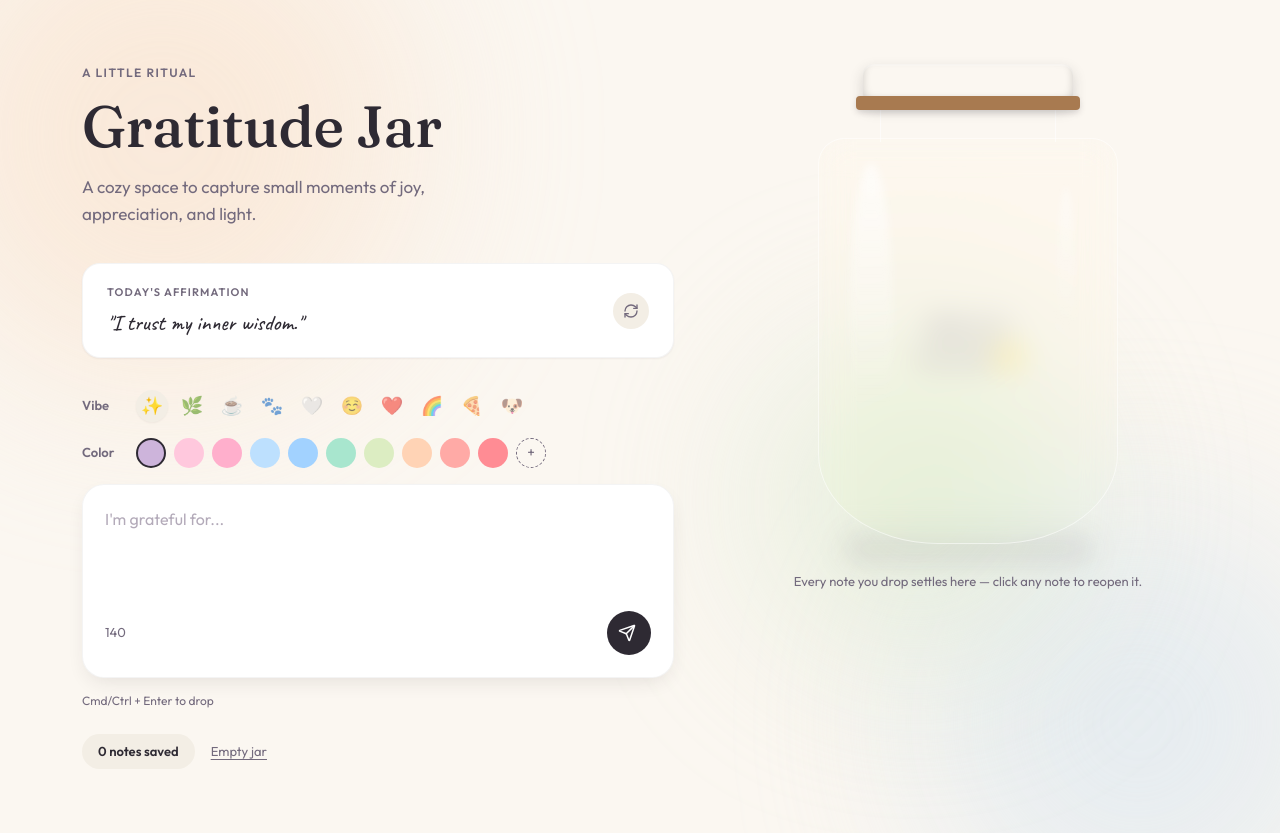
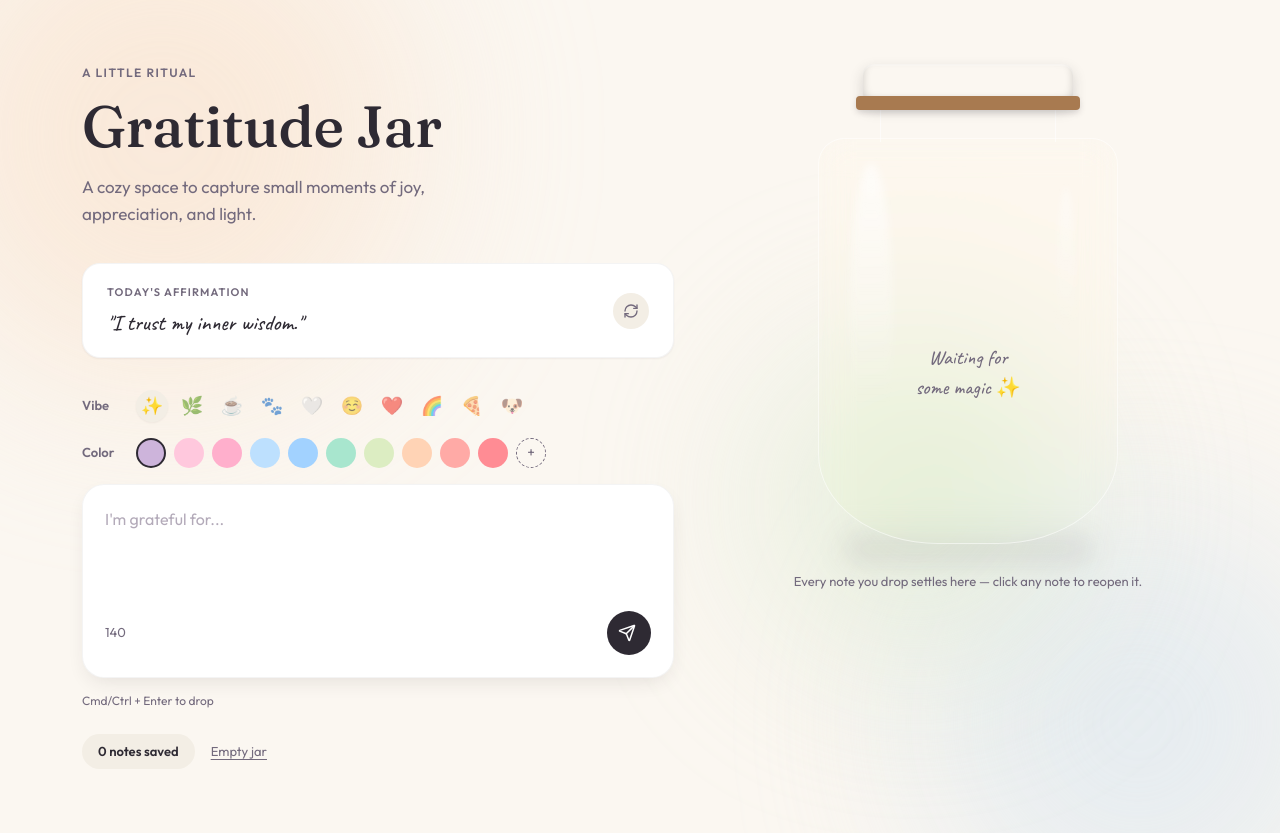
Before and after one commit to chitrakulkarni2830/gratitude-jar, a React (Vite) app: page / in a window 1280 px wide. Built offline with nearby package versions, Linux system fonts and the light colour scheme.

Commit message:
Fix: Render NoteLayer inside jar-body to restore glassmorphism correctly

```diff
--- a/src/components/Jar.jsx
+++ b/src/components/Jar.jsx
@@ -34,11 +34,12 @@ export default function Jar({ notes, isHydrated, onOpenNote }) {
         {/* Neck */}
         <div className="absolute top-[44px] left-1/2 -translate-x-1/2 w-[176px] h-[34px] z-30 bg-[linear-gradient(180deg,var(--color-glass-tint),rgba(255,255,255,0.12))] border-l border-r border-glass-highlight" />
 
-        {/* Notes Layer - rendered at z-10 so it's behind the jar glass (z-20) */}
-        <NoteLayer notes={notes} isHydrated={isHydrated} registerNoteRef={registerNoteRef} onOpenNote={onOpenNote} />
+        {/* Jar Body */}
+        <div className="absolute top-[74px] left-[20px] w-[300px] h-[406px] rounded-[26px_26px_120px_120px/26px_26px_90px_90px] bg-[linear-gradient(165deg,rgba(255,255,255,0.45)_0%,var(--color-glass-tint)_35%,rgba(255,255,255,0.18)_100%)] backdrop-blur-[16px] backdrop-saturate-150 border border-white/55 shadow-[inset_0_2px_1px_rgba(255,255,255,0.7),inset_-24px_0_40px_rgba(255,255,255,0.12),inset_0_-30px_50px_rgba(255,255,255,0.10),0_30px_50px_-12px_var(--color-glass-shadow),0_4px_14px_rgba(46,42,51,0.08)] overflow-hidden z-20 pointer-events-auto">
 
-        {/* Jar Body */}
-        <div className="absolute top-[74px] left-[20px] w-[300px] h-[406px] rounded-[26px_26px_120px_120px/26px_26px_90px_90px] bg-[linear-gradient(165deg,rgba(255,255,255,0.45)_0%,var(--color-glass-tint)_35%,rgba(255,255,255,0.18)_100%)] backdrop-blur-[16px] backdrop-saturate-150 border border-white/55 shadow-[inset_0_2px_1px_rgba(255,255,255,0.7),inset_-24px_0_40px_rgba(255,255,255,0.12),inset_0_-30px_50px_rgba(255,255,255,0.10),0_30px_50px_-12px_var(--color-glass-shadow),0_4px_14px_rgba(46,42,51,0.08)] overflow-hidden z-20 pointer-events-none">
+          {/* Notes Layer - Rendered INSIDE jar body so it gets blurred by the backdrop and clipped by the overflow! */}
+          <NoteLayer notes={notes} isHydrated={isHydrated} registerNoteRef={registerNoteRef} onOpenNote={onOpenNote} />
+
           <style>{`
             .jar-highlights::before {
               content: "";
@@ -63,7 +64,7 @@ export default function Jar({ notes, isHydrated, onOpenNote }) {
               filter: blur(3px);
             }
           `}</style>
-          <div className="jar-highlights absolute inset-0" />
+          <div className="jar-highlights absolute inset-0 pointer-events-none" />
         </div>
 
         {/* Jar Shadow */}
--- a/src/components/NoteLayer.jsx
+++ b/src/components/NoteLayer.jsx
@@ -29,7 +29,7 @@ export default function NoteLayer({ notes, isHydrated, registerNoteRef, onOpenNo
         )}
       </AnimatePresence>
 
-      <div className="absolute w-[480px] h-[600px] -left-[70px] -top-[74px] pointer-events-none">
+      <div className="absolute w-[480px] h-[600px] -left-[90px] -top-[149px] pointer-events-none">
         {notes.map(note => (
           <Note
             key={note.id}
```
